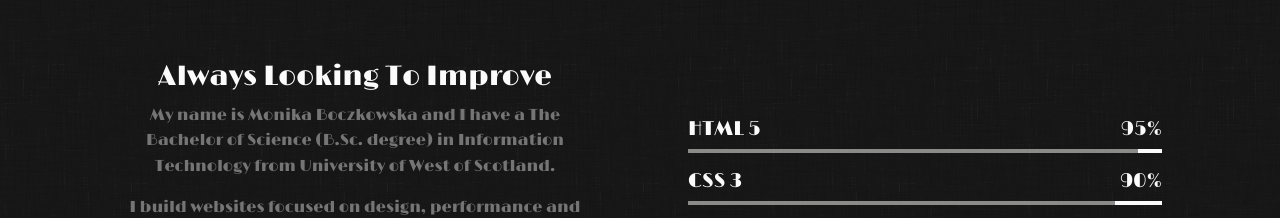
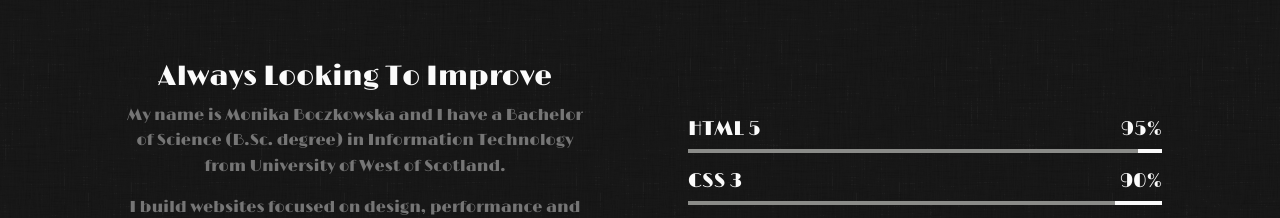
Before and after one commit to monikaboczkowska/boczkowskamonika, a plain HTML site: page index.html in a window 1280 px wide. Shown: the part 947-1165 px from the top of the page. Drawn offline with nearby package versions, Linux system fonts and the light colour scheme; a web font is replaced by a local one.

Commit message:
Update index.html

```diff
--- a/index.html
+++ b/index.html
@@ -93,7 +93,7 @@
 
                 <div class="col-md-6 py-2 px-5 about-text text-center hidden scroll-element js-scroll slide-left">
                     <h3 class="text-capitalize text-light">Always looking to improve</h3>
-                    <p class="text-muted">My name is Monika Boczkowska and I have a The Bachelor of Science (B.Sc. degree) in Information Technology from University of West of Scotland.</p>
+                    <p class="text-muted">My name is Monika Boczkowska and I have a Bachelor of Science (B.Sc. degree) in Information Technology from University of West of Scotland.</p>
                     <p class="text-muted">I build websites focused on design, performance and results, with every pixel and feature carefully considered.</p>
                     <p class="text-muted">As a developer, I am responsible for the design and implementation of the interface and I create a website’s appearance and design.</p>
                     <a href="img/cv.pdf" target=" " download class="btn btn-lg btn-resume d-block w-50 text-uppercase mb-3 mx-auto">Resume</a>
```
